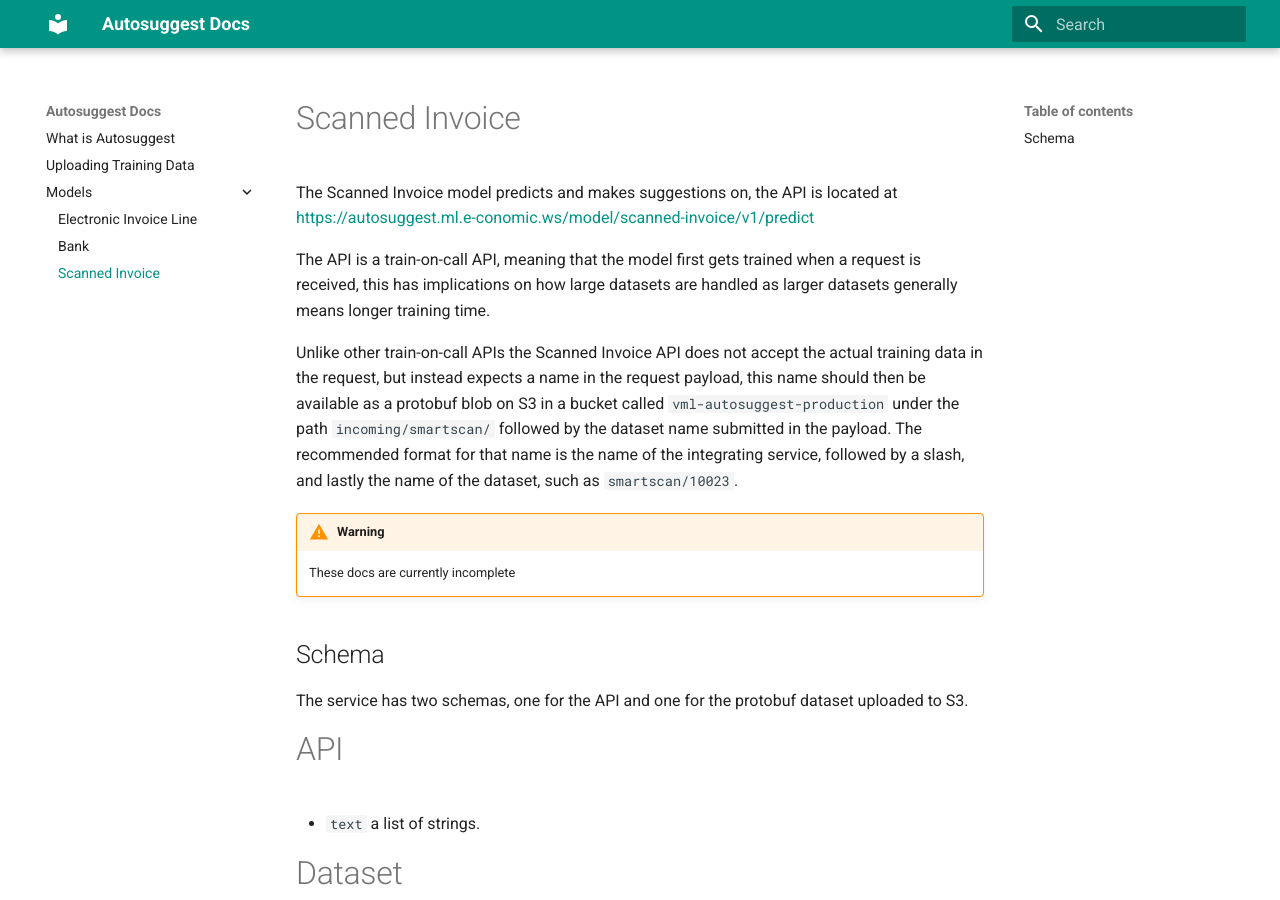
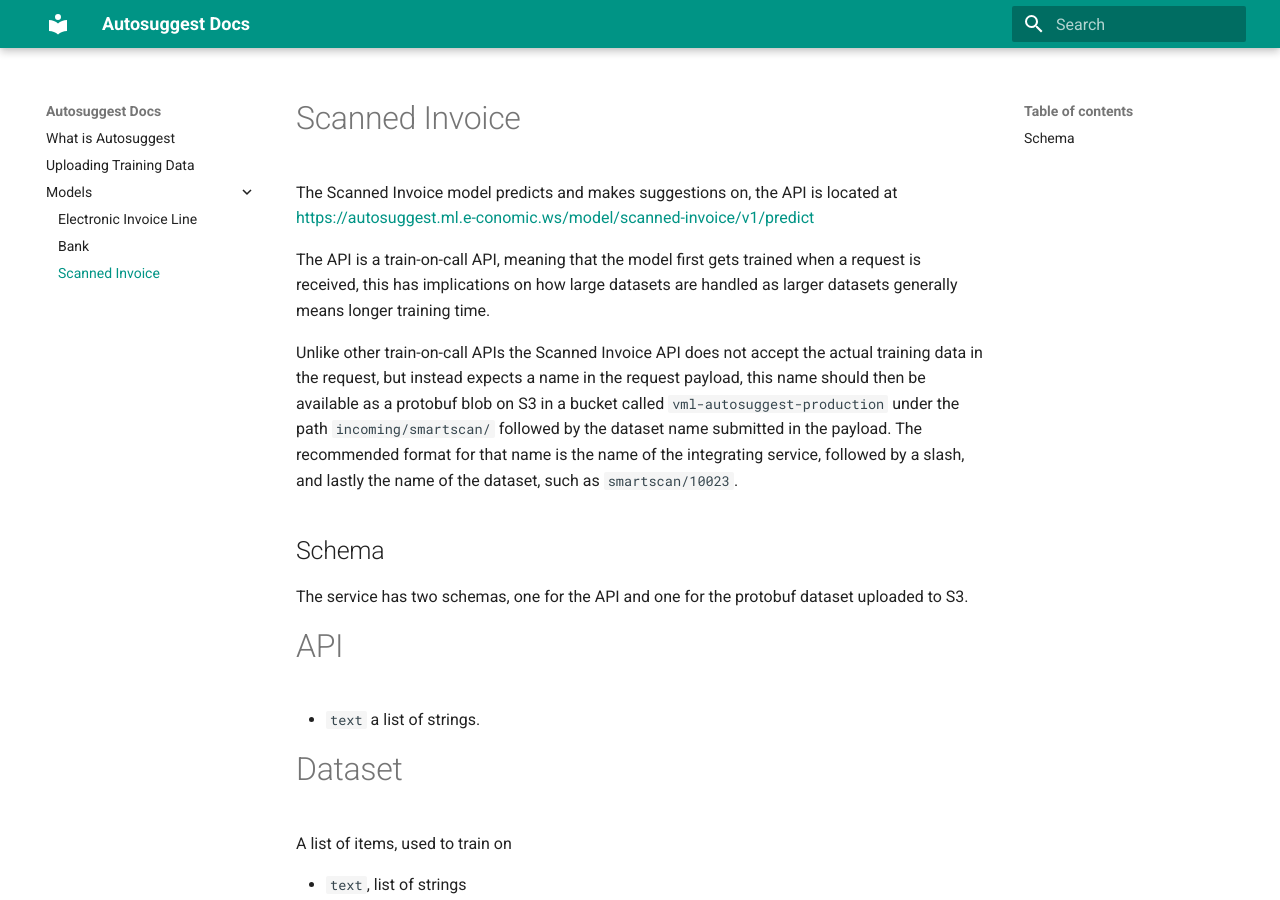
Before and after one commit to e-conomic/vml-docs, an MkDocs documentation site: the page built from docs/models/scanned-invoice.md, in a window 1280 px wide and 900 px high. Built offline with MkDocs 1.6.1 and Material for MkDocs 9.7.7, drawn with Linux system fonts in a browser that asks for light colours.

Commit message:
Removed incomplete warning

```diff
--- a/docs/models/scanned-invoice.md
+++ b/docs/models/scanned-invoice.md
@@ -6,9 +6,6 @@ The Scanned Invoice model predicts and makes suggestions on, the API is located
 The API is a train-on-call API, meaning that the model first gets trained when a request is received, this has implications on how large datasets are handled as larger datasets generally means longer training time.
 
 Unlike other train-on-call APIs the Scanned Invoice API does not accept the actual training data in the request, but instead expects a name in the request payload, this name should then be available as a protobuf blob on S3 in a bucket called `vml-autosuggest-production` under the path `incoming/smartscan/` followed by the dataset name submitted in the payload. The recommended format for that name is the name of the integrating service, followed by a slash, and lastly the name of the dataset, such as `smartscan/10023`.
-
-!!! warning
-    These docs are currently incomplete
 
 Schema
 ------
```
